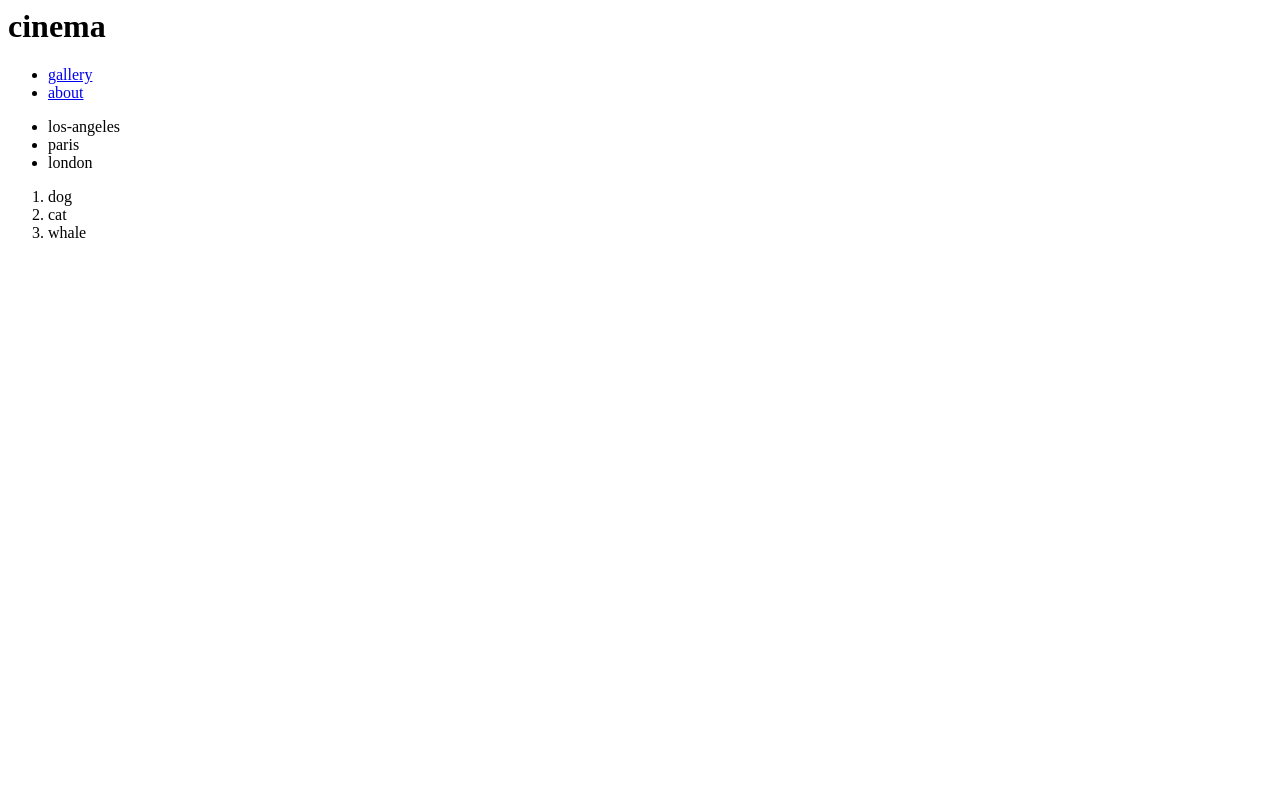
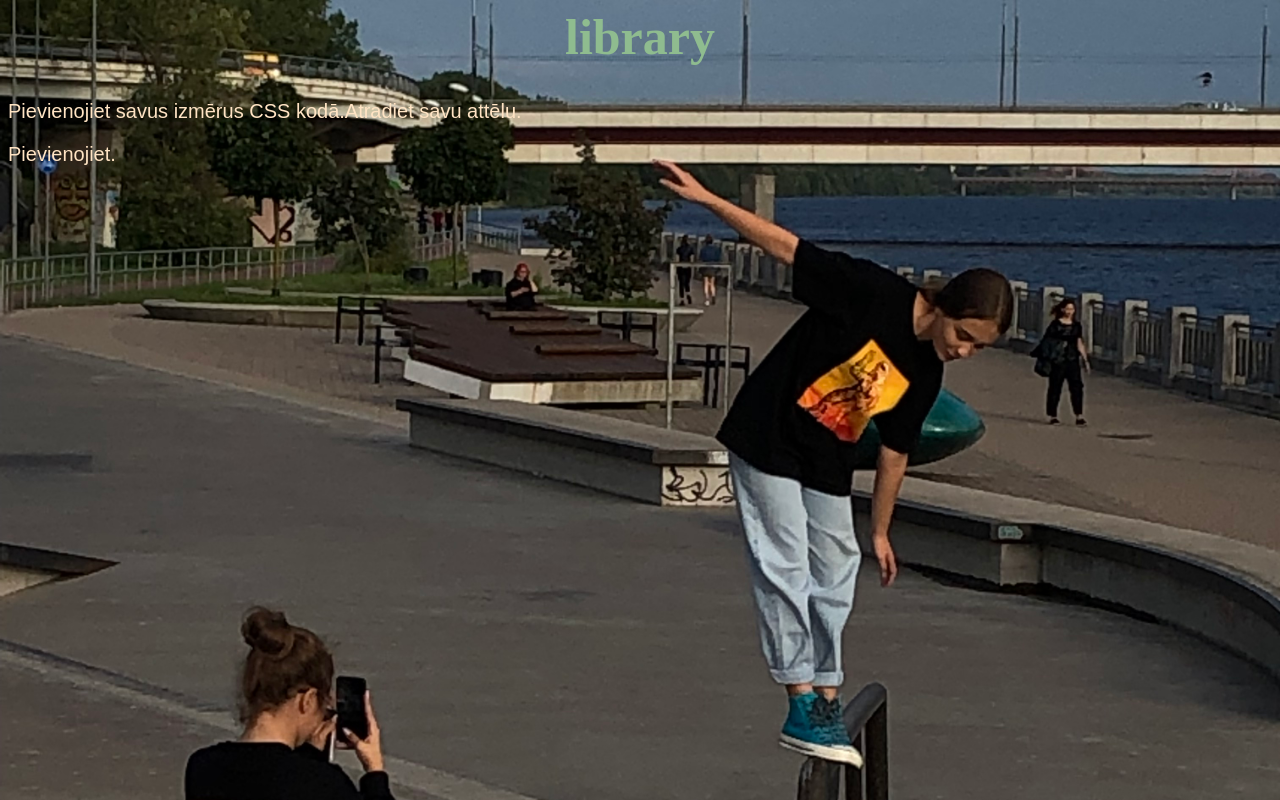
Before and after one commit to valentinamelnikov/school, a plain HTML site: page index.html in a window 1280 px wide. Drawn offline with Linux system fonts and the light colour scheme.

Commit message:
Add files via upload

```diff
--- a/index.html
+++ b/index.html
@@ -1,27 +1,31 @@
 <html>
-<body>
-    <h1>cinema</h1>
+    <head>
+            <style>
+                h1{
+                    color: darkseagreen;
+                    font-size: 50px;
+                    text-align: center ;
+                    font-family: 'Times New Roman', Times, serif;
+                }
 
-    <ul>
-       <li>
-            <a href="gallery.html">gallery</a>
-      </li>
-       <li>
-             <a href="about.html">about</a>
-        </li>
-     </ul>
-     <ul>
-         <li>los-angeles</li>
-         <li>paris</li>
-         <li>london</li>
-     </ul>
-     <ol>
-         <li>dog</li>
-         <li>cat</li>
-         <li>whale</li>
-     </ol>
-</body>
+                p{
+                  color: bisque;
+                  font-size: 20px;
+                  font-family: Arial, Helvetica, sans-serif;
 
-
-
+                }
+                body{background-image: url("IMG_6666.JPG");
+                background-size: cover;
+                }
+            </style>
+    </head>
+    <body>
+     <h1>library</h1>
+     <p>
+        Pievienojiet savus izmērus CSS kodā.Atradiet savu attēlu.
+     </p>
+     <p>
+        Pievienojiet.
+     </p>
+    </body>
 </html>
```
